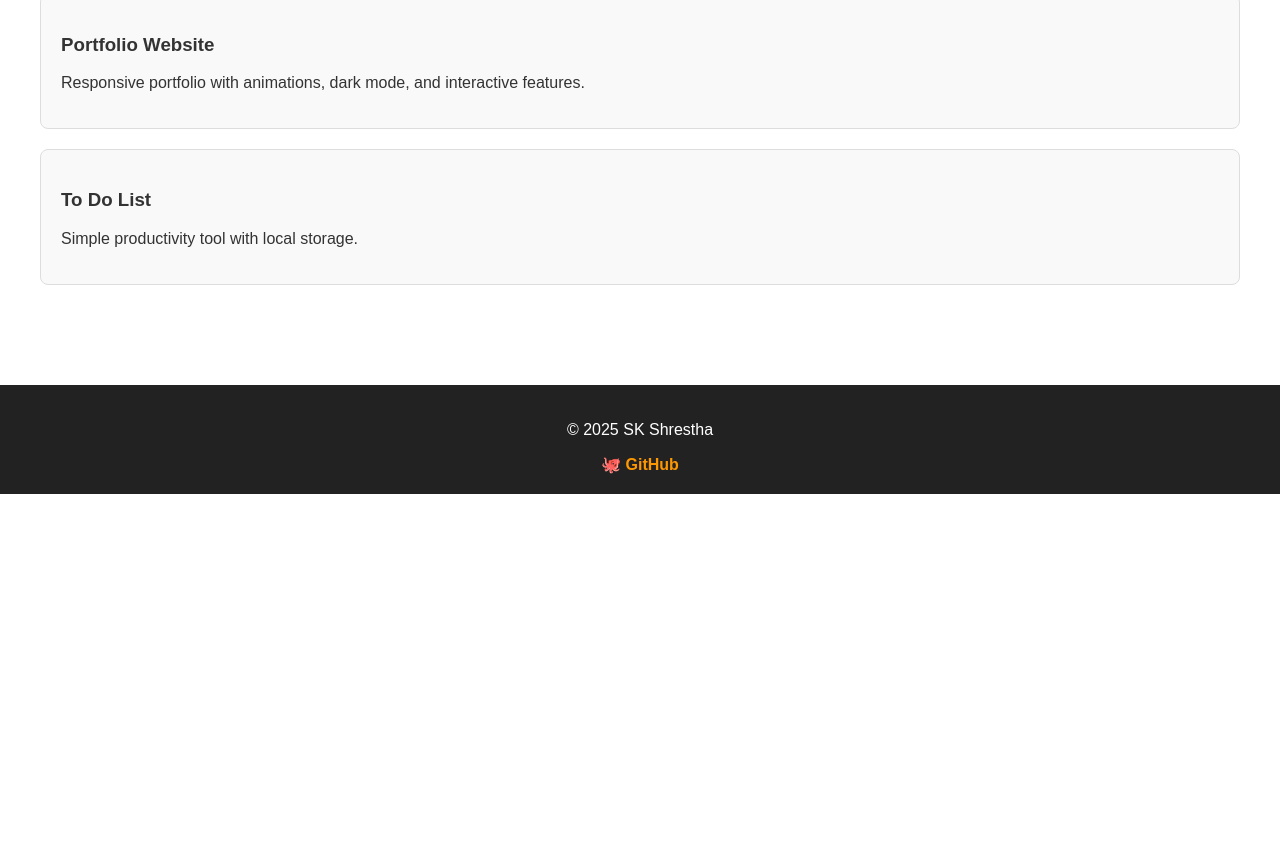
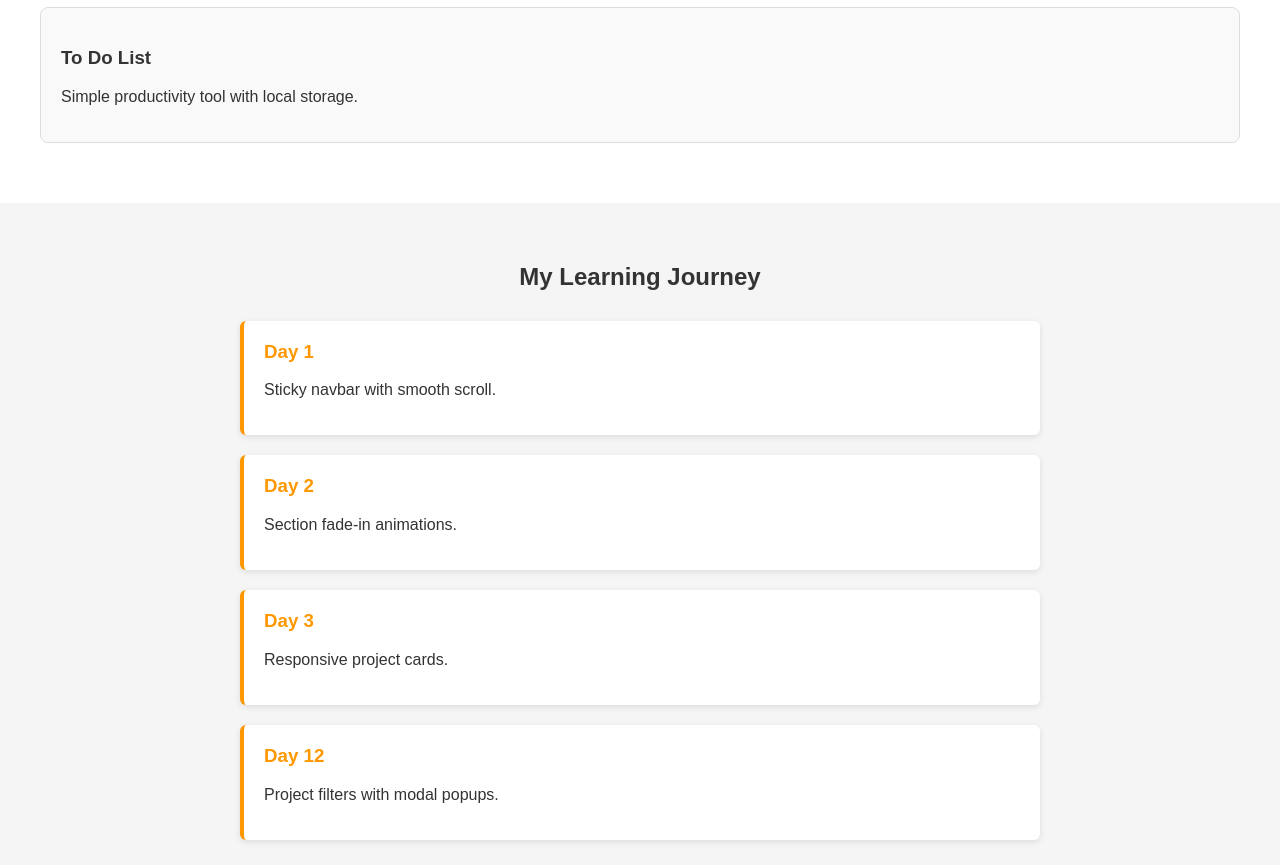
Before and after one commit to sanzay-shrestha/portfolio, a plain HTML site: page index.html in a window 1280 px wide. Shown: the part 1935-2800 px from the top of the page. Before the commit the page ends 2429 px from the top, so only its background shows below. Drawn offline with Linux system fonts and the light colour scheme.

Commit message:
Add timeline section for learning journey

```diff
--- a/index.html
+++ b/index.html
@@ -162,6 +162,28 @@
       </div>
     </div>
 
+    <section id="timeline">
+      <h2>My Learning Journey</h2>
+      <div class="timeline">
+        <div class="timeline-item">
+          <h3>Day 1</h3>
+          <p>Sticky navbar with smooth scroll.</p>
+        </div>
+        <div class="timeline-item">
+          <h3>Day 2</h3>
+          <p>Section fade-in animations.</p>
+        </div>
+        <div class="timeline-item">
+          <h3>Day 3</h3>
+          <p>Responsive project cards.</p>
+        </div>
+        <!-- Continue up to Day 12 -->
+        <div class="timeline-item">
+          <h3>Day 12</h3>
+          <p>Project filters with modal popups.</p>
+        </div>
+      </div>
+    </section>
 
   </main>
 
--- a/style.css
+++ b/style.css
@@ -4,6 +4,21 @@ body {
   font-family: Arial, sans-serif;
   background: #fff;
   color: #333;
+}
+.profile-pic {
+  width: 150px;
+  height: 150px;
+  border-radius: 50%;
+  object-fit: cover;
+  border: 3px solid #ff9800;
+  margin: 20px auto;
+  display: block;
+  transition: transform 0.3s ease, box-shadow 0.3s ease;
+}
+/* Hover effect */
+.profile-pic:hover {
+  transform: scale(1.25);
+  box-shadow: 0 0 15px rgba(255, 152, 0, 0.6);
 }
 
 /* Header / Hero */
@@ -26,7 +41,7 @@ body {
 
 /* Typing animation */
 .typing {
-  border-right: 2px solid #ff9800;
+  border-right: 2px solid #4d3a1e;
   white-space: nowrap;
   overflow: hidden;
   display: inline;
@@ -274,3 +289,35 @@ footer .social-icons a:hover {
   from { opacity: 0; transform: translateY(-20px); }
   to { opacity: 1; transform: translateY(0); }
 }
+
+/* Timeline section */
+#timeline {
+  padding: 40px 20px;
+  background: #f5f5f5;
+}
+
+#timeline h2 {
+  text-align: center;
+  margin-bottom: 30px;
+}
+
+.timeline {
+  max-width: 800px;
+  margin: 0 auto;
+  position: relative;
+}
+
+.timeline-item {
+  background: #fff;
+  border-left: 4px solid #ff9800;
+  padding: 20px;
+  margin: 20px 0;
+  border-radius: 6px;
+  box-shadow: 0 2px 6px rgba(0,0,0,0.1);
+  animation: fadeIn 0.8s ease;
+}
+
+.timeline-item h3 {
+  margin-top: 0;
+  color: #ff9800;
+}
```
